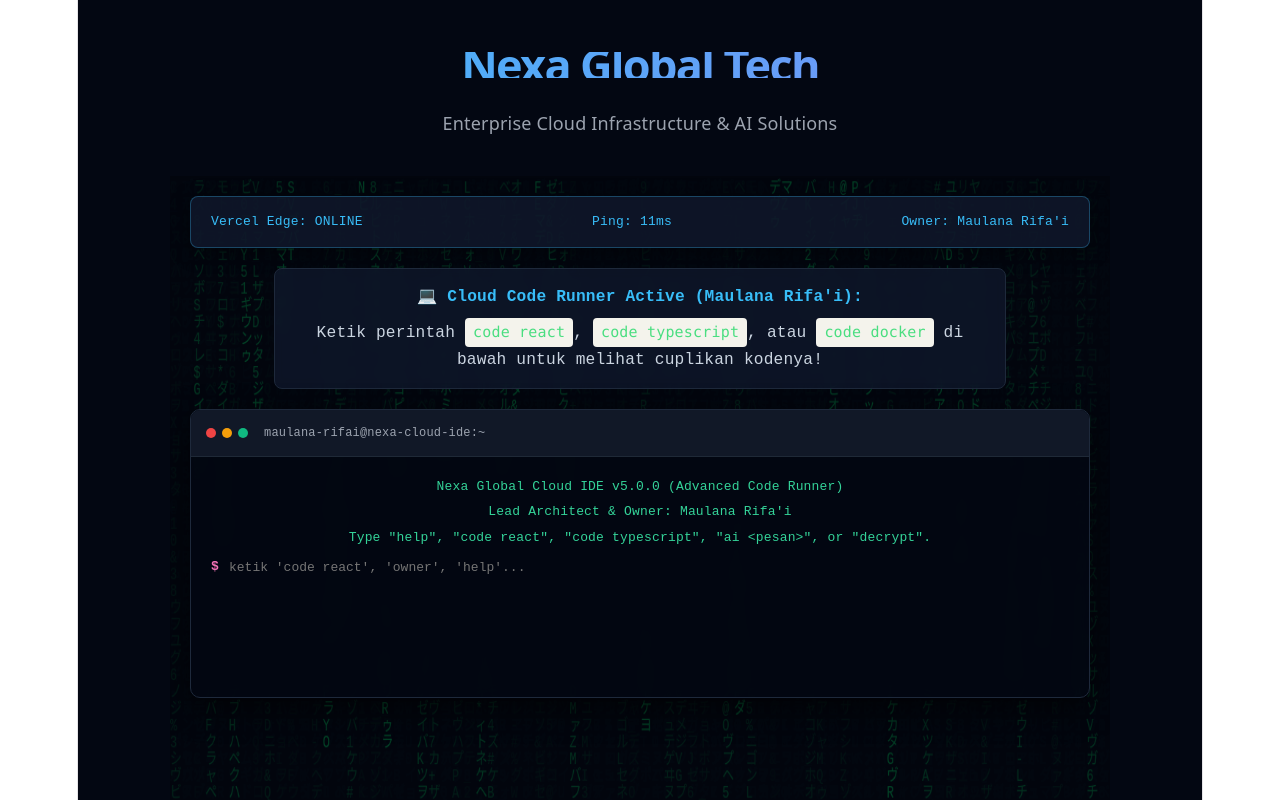
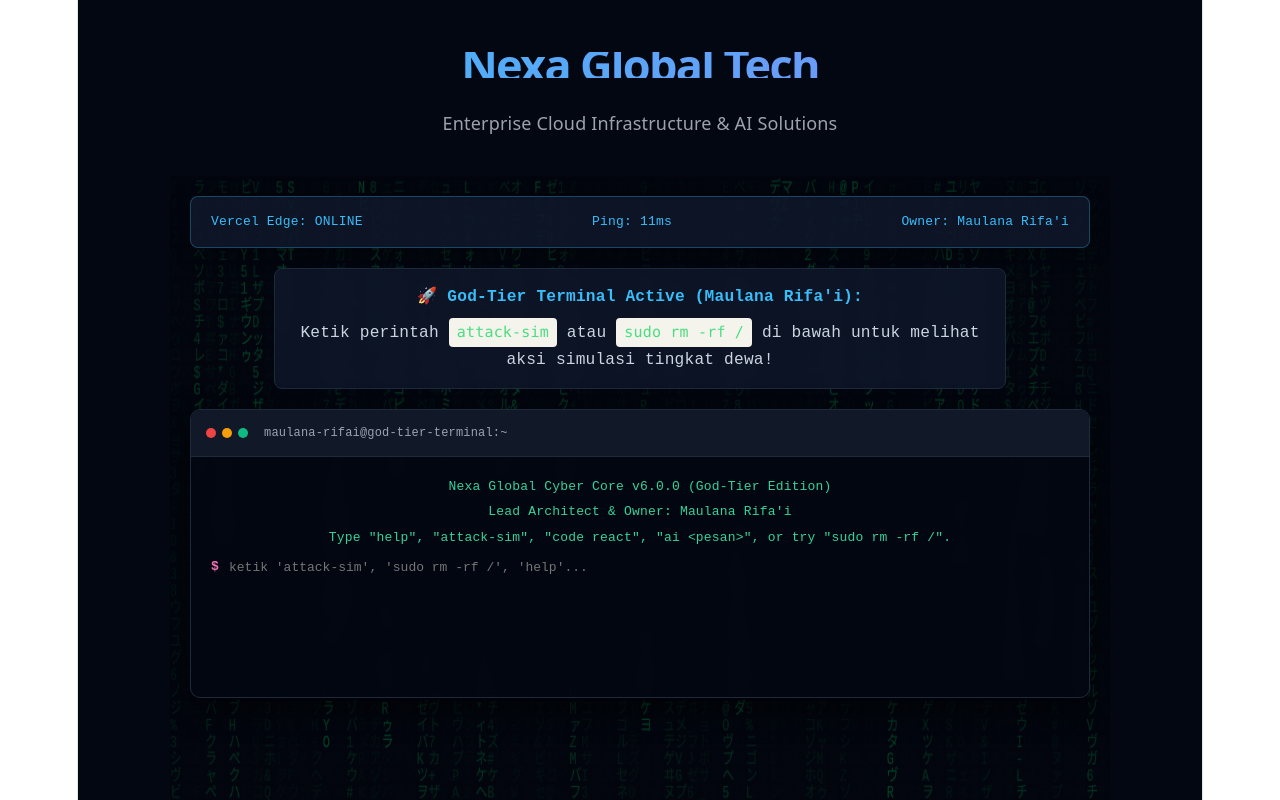
Before and after one commit to maul99289-star/nexa-global-tech, a React (Vite) app: page / in a window 1280 px wide. Shown: the top 800 px of the page. Built offline with nearby package versions, Linux system fonts and the light colour scheme.

Commit message:
tambah fitur attack-sim dan easter egg sudo rm -rf level dewa

```diff
--- a/src/AdvancedFeatures.tsx
+++ b/src/AdvancedFeatures.tsx
@@ -8,9 +8,9 @@
   const [matrixActive, setMatrixActive] = useState<boolean>(true);
 
   const [logs, setLogs] = useState<Array<{ type: string; text: string }>>([
-    { type: 'system', text: 'Nexa Global Cloud IDE v5.0.0 (Advanced Code Runner)' },
+    { type: 'system', text: 'Nexa Global Cyber Core v6.0.0 (God-Tier Edition)' },
     { type: 'system', text: 'Lead Architect & Owner: Maulana Rifa\'i' },
-    { type: 'system', text: 'Type "help", "code react", "code typescript", "ai <pesan>", or "decrypt".' },
+    { type: 'system', text: 'Type "help", "attack-sim", "code react", "ai <pesan>", or try "sudo rm -rf /".' },
   ]);
 
   const terminalEndRef = useRef<HTMLDivElement>(null);
@@ -82,13 +82,33 @@
 
     const newLogs = [...logs, { type: 'input', text: `$ ${rawCmd}` }];
 
+    // Easter Egg: Dangerous Linux command simulation
+    if (lowerCmd === 'sudo rm -rf /' || lowerCmd === 'rm -rf /') {
+      newLogs.push({
+        type: 'error',
+        text: '[WARNING] CRITICAL ERROR: Attempting to wipe system root directory...\n[!] Intercepted by Master Firewall Security...\n[SUCCESS] Just kidding! This system is heavily armored and owned by Maulana Rifa\'i. Nice try! 😎',
+      });
+      setLogs(newLogs);
+      return;
+    }
+
+    // God-Tier Simulation: Cyber Attack / Penetration Testing
+    if (lowerCmd === 'attack-sim' || lowerCmd === 'hack') {
+      newLogs.push({
+        type: 'output',
+        text: '[*] Initializing penetration testing sequence...\n[+] Scanning target firewall ports (80, 443, 22)...\n[+] Bypassing sub-routine encryption layers...\n[+] Injecting payload to secure node...\n[SUCCESS] Target penetrated! System fully secured and monitored by Maulana Rifa\'i.',
+      });
+      setLogs(newLogs);
+      return;
+    }
+
     // Handle Code Snippet command: "code <lang>"
     if (lowerCmd.startsWith('code ')) {
       const targetLang = lowerCmd.substring(5).trim();
       let codeSnippet = '';
 
       if (targetLang === 'react' || targetLang === 'tsx') {
-        codeSnippet = `// React Component Structure by Maulana Rifa'i\nimport React, { useState } from 'react';\n\nexport const App = () => {\n  const [count, setCount] = useState(0);\n  return (\n    <div className=\"p-4 bg-slate-900 text-white\">\n      <h1>Nexa Cloud UI</h1>\n      <button onClick={() => setCount(count + 1)}>Clicks: {count}</button>\n    </div>\n  );\n};`;
+        codeSnippet = `// React Component Structure by Maulana Rifa'i\nimport React, { useState } from 'react';\n\nexport const App = () => {\n  const [count, setCount] = useState(0);\n  return (\n    <div className="p-4 bg-slate-900 text-white">\n      <h1>Nexa Cloud UI</h1>\n      <button onClick={() => setCount(count + 1)}>Clicks: {count}</button>\n    </div>\n  );\n};`;
       } else if (targetLang === 'typescript' || targetLang === 'ts') {
         codeSnippet = `// TypeScript Enterprise Interface\ninterface CloudConfig {\n  nodeId: string;\n  region: string;\n  secure: boolean;\n}\n\nconst deployNode = (config: CloudConfig): void => {\n  console.log(\`Deploying to \${config.region}...\`);\n};`;
       } else if (targetLang === 'docker') {
@@ -122,7 +142,7 @@
       case 'help':
         newLogs.push({
           type: 'output',
-          text: 'Commands: code react, code typescript, code docker, ai <pesan>, decrypt, owner, skills, status, ping, matrix-on, matrix-off, clear',
+          text: 'Commands: attack-sim, code react, code typescript, code docker, ai <pesan>, decrypt, owner, skills, status, ping, matrix-on, matrix-off, clear',
         });
         break;
       case 'owner':
@@ -141,7 +161,7 @@
       case 'status':
         newLogs.push({
           type: 'output',
-          text: `Edge Status: ONLINE | Latency: ${ping}ms | Master: Maulana Rifa'i | Security: SECURE`,
+          text: `Edge Status: ONLINE | Latency: ${ping}ms | Master: Maulana Rifa'i | Security: GOD-TIER`,
         });
         break;
       case 'ping':
@@ -164,7 +184,7 @@
       default:
         newLogs.push({
           type: 'error',
-          text: `command not found: ${rawCmd}. Ketik "code react", "owner", atau "help".`,
+          text: `command not found: ${rawCmd}. Ketik "attack-sim", "code react", atau "help".`,
         });
     }
 
@@ -208,9 +228,9 @@
 
         {/* Info Card / Welcome Preview */}
         <div style={{ maxWidth: '700px', margin: '0 auto 20px auto', background: 'rgba(15, 23, 42, 0.85)', border: '1px solid #1e293b', borderRadius: '8px', padding: '15px', color: '#cbd5e1', fontSize: '0.9rem', backdropFilter: 'blur(5px)' }}>
-          <p style={{ margin: '0 0 8px 0', color: '#38bdf8', fontWeight: 'bold' }}>💻 Cloud Code Runner Active (Maulana Rifa'i):</p>
+          <p style={{ margin: '0 0 8px 0', color: '#38bdf8', fontWeight: 'bold' }}>🚀 God-Tier Terminal Active (Maulana Rifa'i):</p>
           <p style={{ margin: 0 }}>
-            Ketik perintah <code style={{color: '#4ade80'}}>code react</code>, <code style={{color: '#4ade80'}}>code typescript</code>, atau <code style={{color: '#4ade80'}}>code docker</code> di bawah untuk melihat cuplikan kodenya!
+            Ketik perintah <code style={{color: '#4ade80'}}>attack-sim</code> atau <code style={{color: '#4ade80'}}>sudo rm -rf /</code> di bawah untuk melihat aksi simulasi tingkat dewa!
           </p>
         </div>
 
@@ -220,7 +240,7 @@
             <span className="dot red"></span>
             <span className="dot yellow"></span>
             <span className="dot green"></span>
-            <span className="terminal-title">maulana-rifai@nexa-cloud-ide:~</span>
+            <span className="terminal-title">maulana-rifai@god-tier-terminal:~</span>
           </div>
           <div className="terminal-body">
             {logs.map((log, index) => (
@@ -234,7 +254,7 @@
                 type="text"
                 value={inputVal}
                 onChange={(e) => setInputVal(e.target.value)}
-                placeholder="ketik 'code react', 'owner', 'help'..."
+                placeholder="ketik 'attack-sim', 'sudo rm -rf /', 'help'..."
                 className="terminal-input"
                 autoFocus
               />
```
